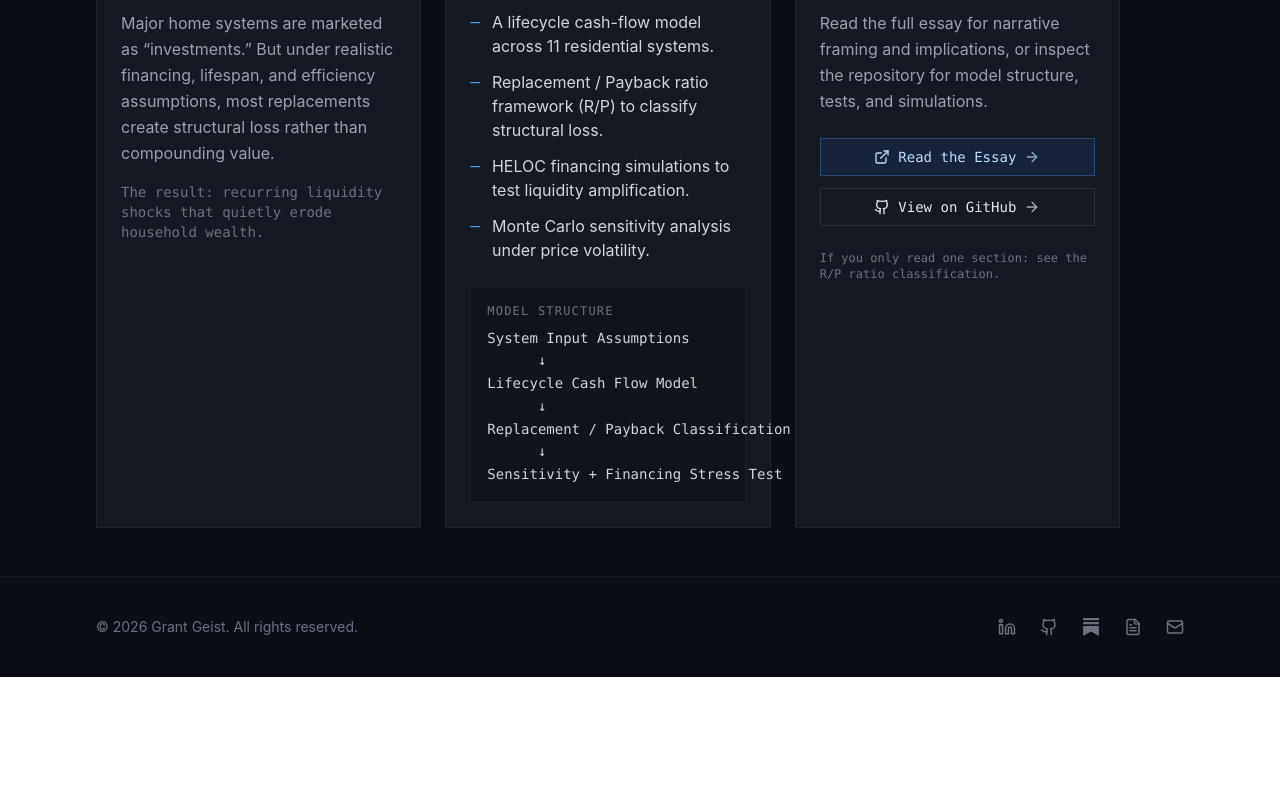
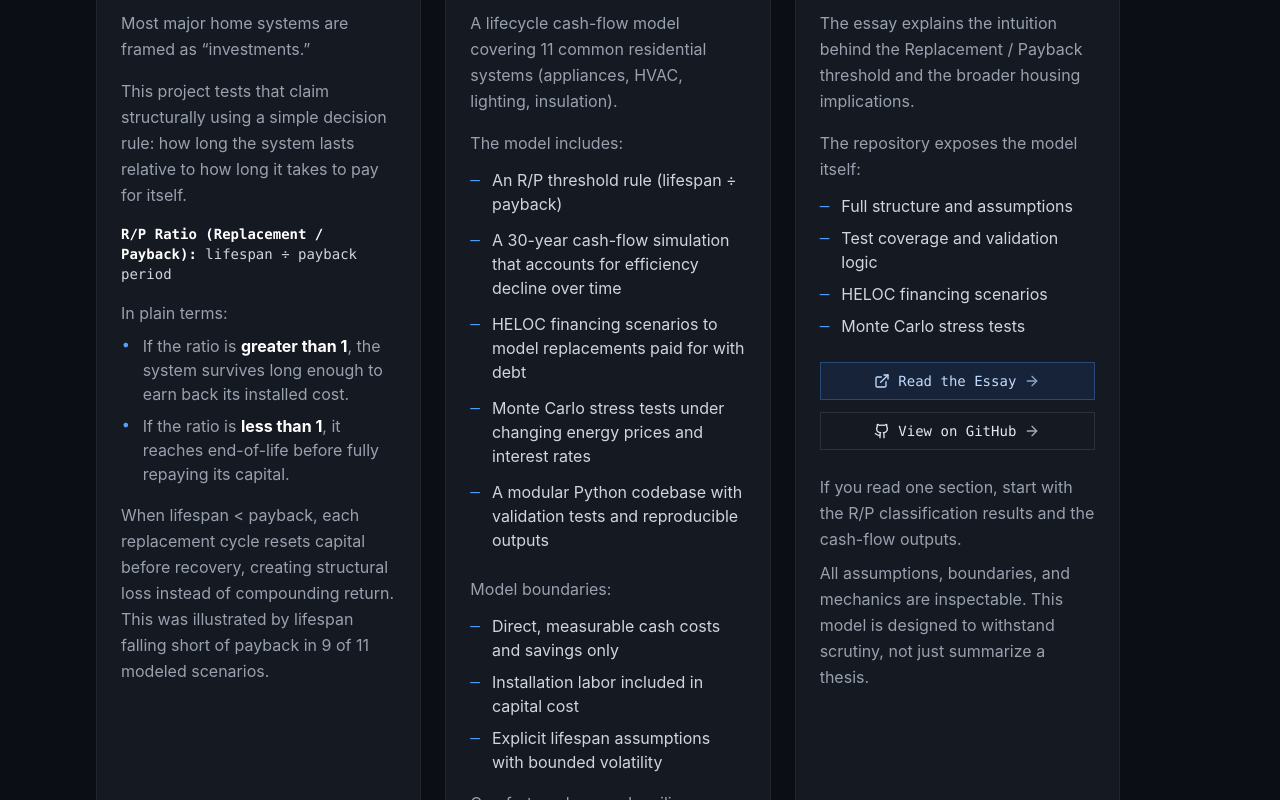
Before and after one commit to ghgeist/ghgeist.github.io, a React (Vite) app: page /projects/replacement-trap in a window 1280 px wide. Shown: the part 760-1560 px from the top of the page. Before the commit the page ends 1437 px from the top, so only its background shows below. Built offline with nearby package versions, Linux system fonts and the light colour scheme.

Commit message:
fix the replacement trap copy

```diff
--- a/src/app/projects/ReplacementTrap.tsx
+++ b/src/app/projects/ReplacementTrap.tsx
@@ -117,8 +117,7 @@ export function ReplacementTrap() {
 
             {/* One-line framing */}
             <p className="mt-4 text-gray-400 font-mono text-lg max-w-3xl leading-relaxed">
-              A systems-level economic model showing why most home infrastructure
-              replacements never repay their cost.
+              A lifecycle cash-flow model testing when home systems die before they repay their cost.
             </p>
 
             {/* Hero visual placeholder */}
@@ -147,66 +146,131 @@ export function ReplacementTrap() {
             {/* WHY */}
             <Section kicker="01" title="Why this matters">
               <p className="text-gray-400 leading-relaxed">
-                Major home systems are marketed as “investments.” But under
-                realistic financing, lifespan, and efficiency assumptions,
-                most replacements create structural loss rather than compounding value.
+                Most major home systems are framed as “investments.”              </p>
+              <p className="mt-4 text-gray-400 leading-relaxed">
+                This project tests that claim structurally using a simple decision rule: how long the system lasts relative to how long it takes to pay for itself.
               </p>
-              <div className="mt-4 text-gray-500 font-mono text-sm">
-                The result: recurring liquidity shocks that quietly erode household wealth.
+              <div className="mt-4 text-gray-300 font-mono text-sm">
+                <strong className="text-white">R/P Ratio (Replacement / Payback):</strong> lifespan ÷ payback period
               </div>
+              <p className="mt-4 text-gray-400 leading-relaxed">
+                In plain terms:
+              </p>
+              <ul className="mt-2 space-y-2 text-gray-400">
+                <li className="flex gap-3">
+                  <span className="text-blue-400 font-mono">•</span>
+                  <span>If the ratio is <strong className="text-white">greater than 1</strong>, the system survives long enough to earn back its installed cost.</span>
+                </li>
+                <li className="flex gap-3">
+                  <span className="text-blue-400 font-mono">•</span>
+                  <span>If the ratio is <strong className="text-white">less than 1</strong>, it reaches end-of-life before fully repaying its capital.</span>
+                </li>
+              </ul>
+              <p className="mt-4 text-gray-400 leading-relaxed">
+                When lifespan &lt; payback, each replacement cycle resets capital before recovery, creating structural loss instead of compounding return. This was illustrated by lifespan falling short of payback in 9 of 11 modeled scenarios.
+              </p>
             </Section>
 
             {/* WHAT I BUILT */}
             <Section kicker="02" title="What I built">
+              <p className="text-gray-400 leading-relaxed mb-4">
+                A lifecycle cash-flow model covering 11 common residential systems (appliances, HVAC, lighting, insulation).
+              </p>
+              <p className="text-gray-400 leading-relaxed mb-3">
+                The model includes:
+              </p>
               <ul className="space-y-3 text-gray-300">
                 <li className="flex gap-3">
                   <span className="text-blue-400 font-mono">—</span>
                   <span>
-                    A lifecycle cash-flow model across 11 residential systems.
+                    An R/P threshold rule (lifespan ÷ payback)
                   </span>
                 </li>
                 <li className="flex gap-3">
                   <span className="text-blue-400 font-mono">—</span>
                   <span>
-                    Replacement / Payback ratio framework (R/P) to classify structural loss.
+                    A 30-year cash-flow simulation that accounts for efficiency decline over time
                   </span>
                 </li>
                 <li className="flex gap-3">
                   <span className="text-blue-400 font-mono">—</span>
                   <span>
-                    HELOC financing simulations to test liquidity amplification.
+                    HELOC financing scenarios to model replacements paid for with debt
                   </span>
                 </li>
                 <li className="flex gap-3">
                   <span className="text-blue-400 font-mono">—</span>
                   <span>
-                    Monte Carlo sensitivity analysis under price volatility.
+                    Monte Carlo stress tests under changing energy prices and interest rates
+                  </span>
+                </li>
+                <li className="flex gap-3">
+                  <span className="text-blue-400 font-mono">—</span>
+                  <span>
+                    A modular Python codebase with validation tests and reproducible outputs
                   </span>
                 </li>
               </ul>
 
+              <div className="mt-6">
+                <p className="text-gray-400 leading-relaxed mb-3">
+                  Model boundaries:
+                </p>
+                <ul className="space-y-2 text-gray-300">
+                  <li className="flex gap-3">
+                    <span className="text-blue-400 font-mono">—</span>
+                    <span>Direct, measurable cash costs and savings only</span>
+                  </li>
+                  <li className="flex gap-3">
+                    <span className="text-blue-400 font-mono">—</span>
+                    <span>Installation labor included in capital cost</span>
+                  </li>
+                  <li className="flex gap-3">
+                    <span className="text-blue-400 font-mono">—</span>
+                    <span>Explicit lifespan assumptions with bounded volatility</span>
+                  </li>
+                </ul>
+                <p className="mt-4 text-gray-400 leading-relaxed">
+                  Comfort, carbon, and resilience premiums are excluded to keep the model focused on cash economics.
+                </p>
+              </div>
+
               <div className="mt-6 border border-white/5 bg-black/20 p-4">
                 <div className="text-gray-500 font-mono text-xs uppercase tracking-widest mb-2">
-                  Model Structure
+                  Example
                 </div>
-                <div className="text-gray-300 font-mono text-sm whitespace-pre leading-relaxed">
-{`System Input Assumptions
-      ↓
-Lifecycle Cash Flow Model
-      ↓
-Replacement / Payback Classification
-      ↓
-Sensitivity + Financing Stress Test`}
-                </div>
+                <p className="text-gray-300 leading-relaxed">
+                  A standard 3-ton AC costing ~$9,500 and saving ~$200 per year reaches end-of-life around year 13, leaving a multi-thousand-dollar shortfall before payback.
+                </p>
               </div>
             </Section>
 
             {/* TRY IT */}
             <Section kicker="03" title="Explore the work">
               <p className="text-gray-400 leading-relaxed">
-                Read the full essay for narrative framing and implications,
-                or inspect the repository for model structure, tests, and simulations.
+                The essay explains the intuition behind the Replacement / Payback threshold and the broader housing implications.
               </p>
+              <p className="mt-4 text-gray-400 leading-relaxed">
+                The repository exposes the model itself:
+              </p>
+              <ul className="mt-3 space-y-2 text-gray-300">
+                <li className="flex gap-3">
+                  <span className="text-blue-400 font-mono">—</span>
+                  <span>Full structure and assumptions</span>
+                </li>
+                <li className="flex gap-3">
+                  <span className="text-blue-400 font-mono">—</span>
+                  <span>Test coverage and validation logic</span>
+                </li>
+                <li className="flex gap-3">
+                  <span className="text-blue-400 font-mono">—</span>
+                  <span>HELOC financing scenarios</span>
+                </li>
+                <li className="flex gap-3">
+                  <span className="text-blue-400 font-mono">—</span>
+                  <span>Monte Carlo stress tests</span>
+                </li>
+              </ul>
 
               <div className="mt-6 flex flex-col gap-3">
                 {ctas.map((cta) => (
@@ -214,8 +278,13 @@ Sensitivity + Financing Stress Test`}
                 ))}
               </div>
 
-              <div className="mt-6 text-gray-500 font-mono text-xs">
-                If you only read one section: see the R/P ratio classification.
+              <div className="mt-6 space-y-2 text-gray-400 leading-relaxed">
+                <p>
+                  If you read one section, start with the R/P classification results and the cash-flow outputs.
+                </p>
+                <p>
+                  All assumptions, boundaries, and mechanics are inspectable. This model is designed to withstand scrutiny, not just summarize a thesis.
+                </p>
               </div>
             </Section>
 
```
